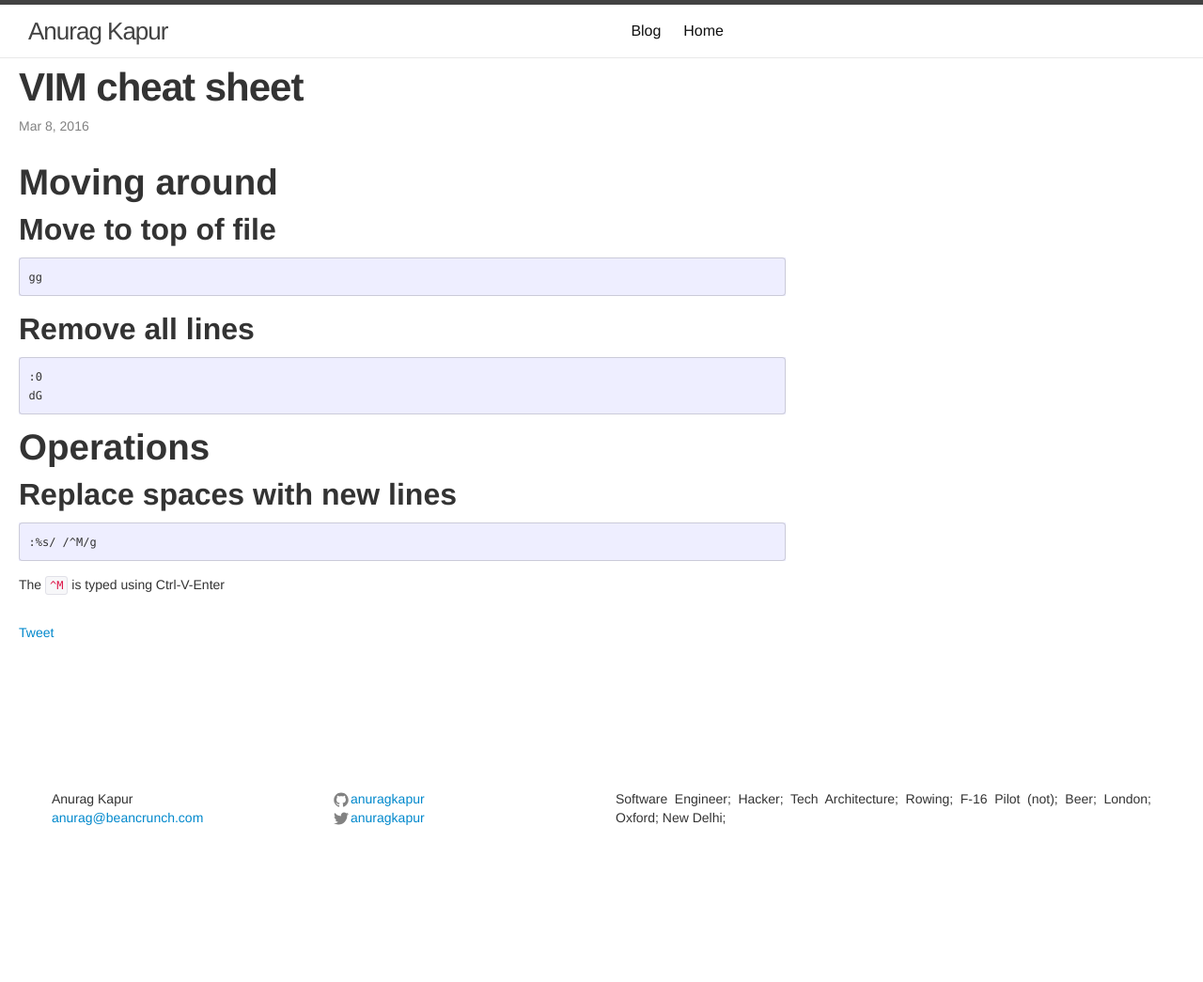
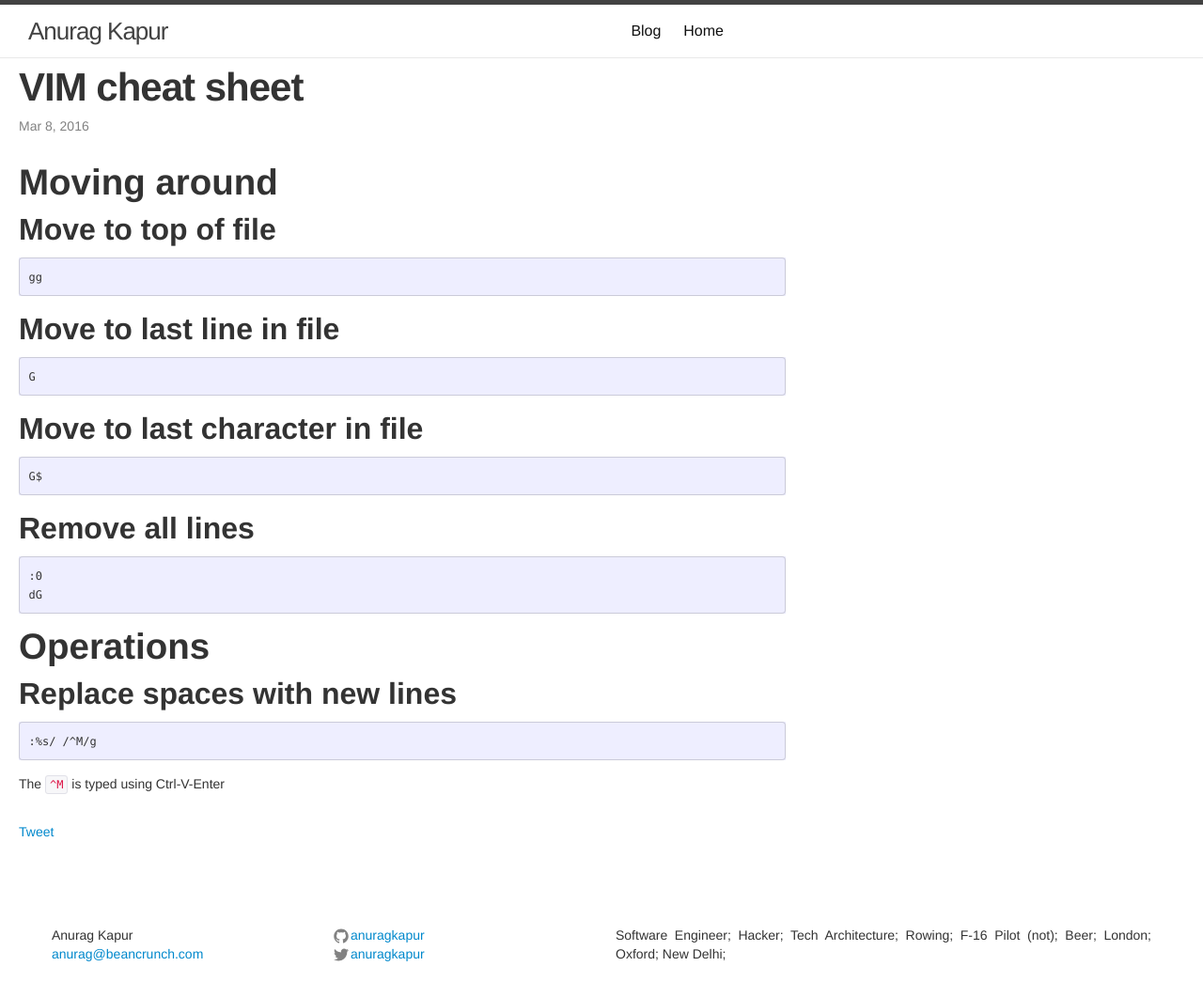
Before and after one commit to anuragkapur/anuragkapur.github.io, a Jekyll site: the page built from blog/cheat-sheets/_posts/2016-03-29-vim-cheat-sheet.md, in a window 1280 px wide. Shown: the whole page at 94% size. Built offline with Jekyll 4.4.1, drawn with Linux system fonts in a browser that asks for light colours; comment, search, counter and statistics services are not loaded; before the commit the page ends 900 px from its top, so only the background shows below that.

Commit message:
Add command to move to end of file

```diff
--- a/blog/cheat-sheets/_posts/2016-03-29-vim-cheat-sheet.md
+++ b/blog/cheat-sheets/_posts/2016-03-29-vim-cheat-sheet.md
@@ -12,6 +12,14 @@ categories: cheat-sheets
 
     gg
 
+## Move to last line in file
+
+    G
+
+## Move to last character in file
+
+    G$
+
 ## Remove all lines
 
     :0
```
